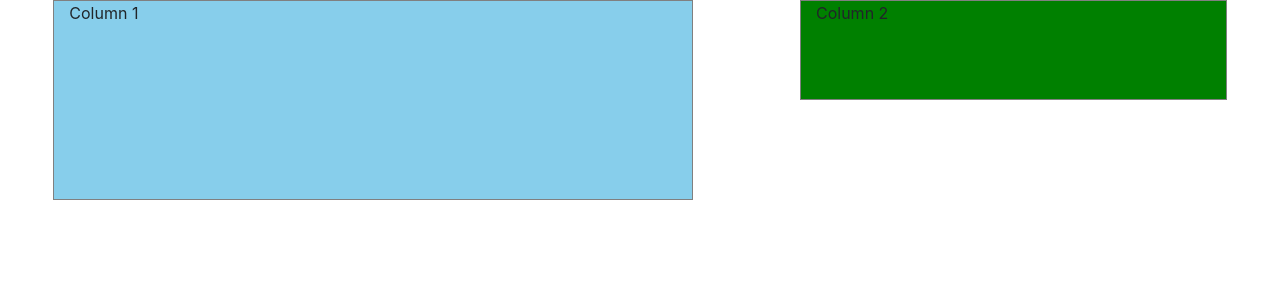
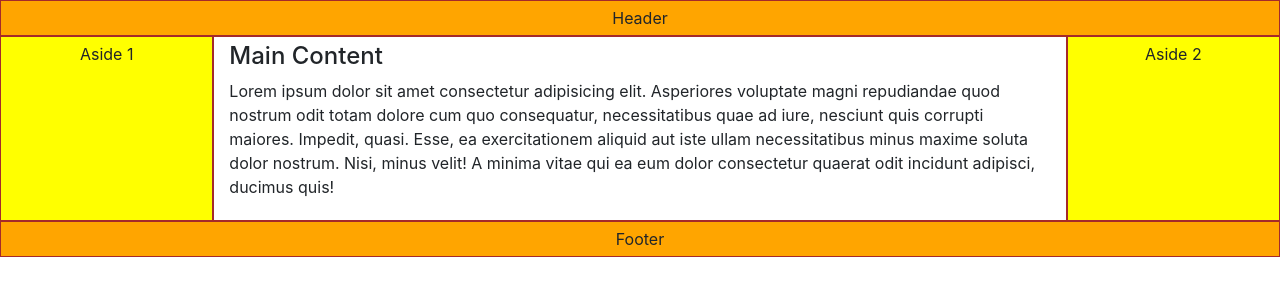
Before and after one commit to sit79/20180912-exercise-2-bootstrap, a plain HTML site: page index.html in a window 1280 px wide. Drawn offline with nearby package versions, Linux system fonts and the light colour scheme.

Commit message:
exercise completed

```diff
--- a/index.html
+++ b/index.html
@@ -15,13 +15,26 @@
         crossorigin="anonymous"></script>
     <script src="https://stackpath.bootstrapcdn.com/bootstrap/4.1.3/js/bootstrap.min.js" integrity="sha384-ChfqqxuZUCnJSK3+MXmPNIyE6ZbWh2IMqE241rYiqJxyMiZ6OW/JmZQ5stwEULTy"
         crossorigin="anonymous"></script>
+
 </head>
 
 <body>
     <div class="container-fluid">
-        <div class="row justify-content-around">
-            <div class="col-sm-6 my-col">Column 1</div>
-            <div class="col-sm-4 my-col2">Column 2</div>
+        <div class="row">
+            <div class="col-12 col-sm-12 col-md-12 order-md-1 header-footer">Header</div>
+            <div class="col-12 col-sm-12 col-md-8 order-md-3 main">
+                <h4>Main Content</h4>
+                <p>Lorem ipsum dolor sit amet consectetur adipisicing elit. Asperiores voluptate magni repudiandae quod
+                    nostrum odit totam dolore cum quo consequatur, necessitatibus quae ad iure, nesciunt quis corrupti
+                    maiores. Impedit, quasi.
+                    Esse, ea exercitationem aliquid aut iste ullam necessitatibus minus maxime soluta dolor nostrum.
+                    Nisi, minus velit! A minima vitae qui ea eum dolor consectetur quaerat odit incidunt adipisci,
+                    ducimus quis!
+                </p>
+            </div>
+            <div class="col-12 col-sm-6 col-s-6 col-md-2 order-md-2 aside">Aside 1</div>
+            <div class="col-12 col-sm-6 col-s-6 col-md-2 order-md-4 aside">Aside 2</div>
+            <div class="col-12 col-sm-12 col-md-12 order-md-5 header-footer">Footer</div>
         </div>
     </div>
 </body>
--- a/main.css
+++ b/main.css
@@ -1,10 +1,24 @@
-.my-col {
-    background-color: skyblue;
-    border: 1px solid grey;
-    height: 200px;
+html {
+    border-collapse: collapse;
 }
-.my-col2 {
-    background-color: green;
-    border: 1px solid grey;
-    height: 100px;
+
+.header-footer {
+    background-color: orange;
 }
+
+.main {
+    background-color: none;
+    padding: 5px;
+    border: 1px solid brown;
+}
+
+.aside {
+    background-color: yellow;
+}
+
+.header-footer,
+.aside {
+    text-align: center;
+    padding: 5px;
+    border: 1px solid brown;
+}
```
